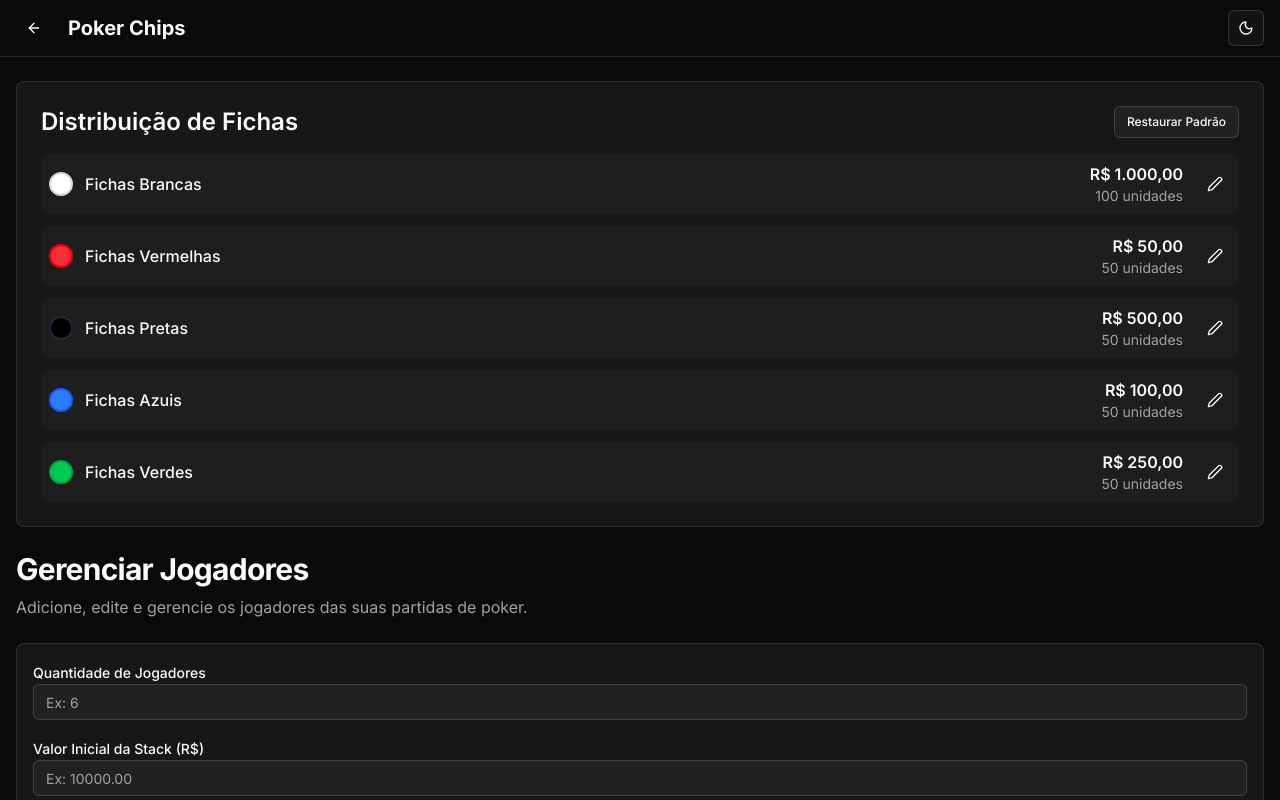
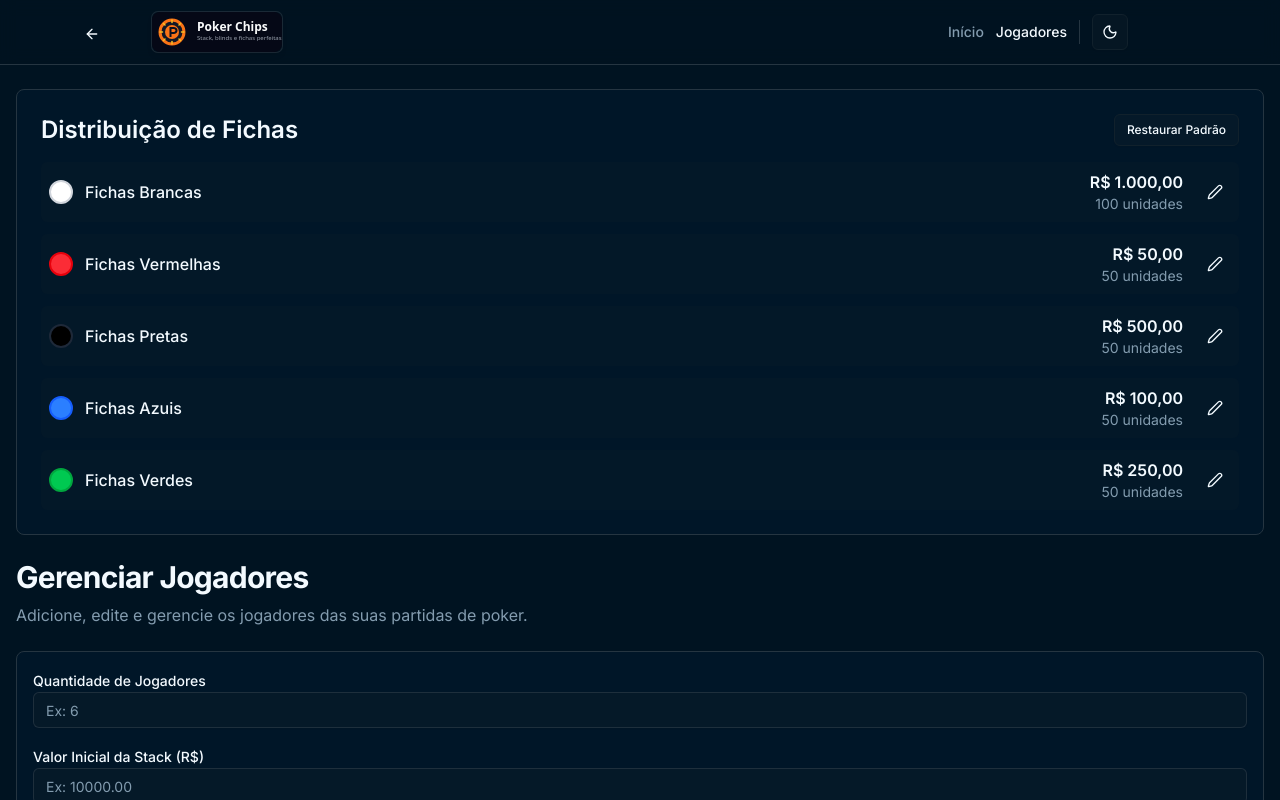
Before and after one commit to GlHenrique/poker-chips, a React (Vite) app: page /manage-players in a window 1280 px wide. Shown: the top 800 px of the page. Built offline with nearby package versions, Linux system fonts and the light colour scheme.

Commit message:
feat: improve theme

```diff
--- a/src/components/layout/Layout.tsx
+++ b/src/components/layout/Layout.tsx
@@ -1,29 +1,67 @@
-import { Outlet, useLocation, Link } from "react-router"
-import { ModeToggle } from "@/components/app"
-import { Button } from "@/components/ui/button"
-import { ArrowLeft } from "lucide-react"
+import { Outlet, useLocation, Link } from "react-router";
+import { ModeToggle, useTheme } from "@/components/app";
+import { Button } from "@/components/ui/button";
+import { ArrowLeft } from "lucide-react";
+import LogoDark from "@/assets/poker-chips-logo.svg";
+import LogoLight from "@/assets/poker-chips-logo-light.svg";
 
 export function Layout() {
-  const location = useLocation()
-  const isHome = location.pathname === "/"
+  const location = useLocation();
+  const isHome = location.pathname === "/";
+  const { theme } = useTheme();
+
+  const isDark =
+    theme === "dark" ||
+    (theme === "system" &&
+      typeof window !== "undefined" &&
+      window.matchMedia("(prefers-color-scheme: dark)").matches);
+
+  const logoSrc = isDark ? LogoDark : LogoLight;
 
   return (
     <div className="min-h-screen flex flex-col">
       {/* Header */}
       <header className="border-b bg-background/95 backdrop-blur supports-backdrop-filter:bg-background/60">
-        <div className="flex h-14 items-center justify-between px-4">
-          <div className="flex items-center gap-2">
+        <div className="mx-auto flex h-16 max-w-5xl items-center justify-between px-4 md:px-6 fade-in-up">
+          <div className="flex items-center gap-3">
             {!isHome && (
-              <Link to="/">
+              <Link to="/" className="fixed top-4 left-[-54px]">
                 <Button variant="ghost" size="icon" className="mr-2">
                   <ArrowLeft className="h-4 w-4" />
                   <span className="sr-only">Voltar</span>
                 </Button>
               </Link>
             )}
-            <h1 className="text-xl font-bold">Poker Chips</h1>
+            <Link to="/" className="flex items-center gap-3">
+              <img
+                src={logoSrc}
+                alt="Poker Chips"
+                className="h-10 w-auto rounded-md shadow-md ring-1 ring-white/10 transition-transform duration-200 hover:scale-105"
+              />
+            </Link>
           </div>
-          <nav className="flex items-center gap-4">
+          <nav className="flex items-center gap-3">
+            <Link
+              to="/"
+              className={`hidden text-sm font-medium transition-colors md:inline-flex ${
+                isHome
+                  ? "text-foreground"
+                  : "text-muted-foreground hover:text-foreground"
+              }`}
+            >
+              Início
+            </Link>
+            <Link
+              to="/manage-players"
+              className={`hidden text-sm font-medium transition-colors md:inline-flex ${
+                !isHome
+                  ? "text-foreground"
+                  : "text-muted-foreground hover:text-foreground"
+              }`}
+            >
+              Jogadores
+            </Link>
+            <div className="hidden h-6 w-px bg-border md:block" />
             <ModeToggle />
           </nav>
         </div>
@@ -38,10 +76,11 @@ export function Layout() {
       <footer className="border-t bg-background/95 backdrop-blur supports-backdrop-filter:bg-background/60">
         <div className="flex h-14 items-center justify-center px-4">
           <p className="text-sm text-muted-foreground">
-            © {new Date().getFullYear()} Poker Chips. Todos os direitos reservados.
+            © {new Date().getFullYear()} Poker Chips. Todos os direitos
+            reservados.
           </p>
         </div>
       </footer>
     </div>
-  )
+  );
 }
--- a/src/components/ui/input.tsx
+++ b/src/components/ui/input.tsx
@@ -9,7 +9,8 @@ function Input({ className, type, ...props }: React.ComponentProps<"input">) {
       data-slot="input"
       className={cn(
         "file:text-foreground placeholder:text-muted-foreground selection:bg-primary selection:text-primary-foreground dark:bg-input/30 border-input h-9 w-full min-w-0 rounded-md border bg-transparent px-3 py-1 text-base shadow-xs transition-[color,box-shadow] outline-none file:inline-flex file:h-7 file:border-0 file:bg-transparent file:text-sm file:font-medium disabled:pointer-events-none disabled:cursor-not-allowed disabled:opacity-50 md:text-sm",
-        "focus-visible:border-ring focus-visible:ring-ring/50 focus-visible:ring-[3px]",
+        "border-muted/60 dark:border-border/80",
+        "focus-visible:border-ring focus-visible:ring-ring/60 focus-visible:ring-[3px] focus-visible:shadow-[0_0_0_1px_theme(colors.ring)]",
         "aria-invalid:ring-destructive/20 dark:aria-invalid:ring-destructive/40 aria-invalid:border-destructive",
         className
       )}
--- a/src/index.css
+++ b/src/index.css
@@ -88,37 +88,37 @@ body {
 }
 
 .dark {
-  --background: oklch(0.145 0 0);
-  --foreground: oklch(0.985 0 0);
-  --card: oklch(0.205 0 0);
-  --card-foreground: oklch(0.985 0 0);
-  --popover: oklch(0.205 0 0);
-  --popover-foreground: oklch(0.985 0 0);
+  --background: oklch(0.18 0.04 240);
+  --foreground: oklch(0.98 0.01 240);
+  --card: oklch(0.19 0.05 240);
+  --card-foreground: oklch(0.98 0.01 240);
+  --popover: oklch(0.22 0.05 240);
+  --popover-foreground: oklch(0.98 0.01 240);
   --primary: oklch(0.7 0.15 250);
-  --primary-foreground: oklch(0.145 0 0);
-  --secondary: oklch(0.269 0 0);
-  --secondary-foreground: oklch(0.985 0 0);
-  --muted: oklch(0.269 0 0);
-  --muted-foreground: oklch(0.708 0 0);
-  --accent: oklch(0.269 0 0);
-  --accent-foreground: oklch(0.985 0 0);
-  --destructive: oklch(0.704 0.191 22.216);
-  --border: oklch(1 0 0 / 10%);
-  --input: oklch(1 0 0 / 15%);
+  --primary-foreground: oklch(0.14 0.02 240);
+  --secondary: oklch(0.24 0.03 240);
+  --secondary-foreground: oklch(0.96 0.01 240);
+  --muted: oklch(0.24 0.03 240);
+  --muted-foreground: oklch(0.68 0.04 240);
+  --accent: oklch(0.28 0.04 245);
+  --accent-foreground: oklch(0.97 0.01 240);
+  --destructive: oklch(0.65 0.19 22.216);
+  --border: oklch(0.32 0.03 240);
+  --input: oklch(0.24 0.03 240);
   --ring: oklch(0.7 0.15 250);
-  --chart-1: oklch(0.488 0.243 264.376);
-  --chart-2: oklch(0.696 0.17 162.48);
-  --chart-3: oklch(0.769 0.188 70.08);
-  --chart-4: oklch(0.627 0.265 303.9);
-  --chart-5: oklch(0.645 0.246 16.439);
-  --sidebar: oklch(0.205 0 0);
-  --sidebar-foreground: oklch(0.985 0 0);
+  --chart-1: oklch(0.56 0.19 250);
+  --chart-2: oklch(0.64 0.16 235);
+  --chart-3: oklch(0.5 0.12 220);
+  --chart-4: oklch(0.7 0.16 200);
+  --chart-5: oklch(0.62 0.18 260);
+  --sidebar: oklch(0.2 0.04 240);
+  --sidebar-foreground: oklch(0.98 0.01 240);
   --sidebar-primary: oklch(0.7 0.15 250);
-  --sidebar-primary-foreground: oklch(0.985 0 0);
-  --sidebar-accent: oklch(0.269 0 0);
-  --sidebar-accent-foreground: oklch(0.985 0 0);
-  --sidebar-border: oklch(1 0 0 / 10%);
-  --sidebar-ring: oklch(0.556 0 0);
+  --sidebar-primary-foreground: oklch(0.14 0.02 240);
+  --sidebar-accent: oklch(0.24 0.03 240);
+  --sidebar-accent-foreground: oklch(0.96 0.01 240);
+  --sidebar-border: oklch(0.32 0.03 240);
+  --sidebar-ring: oklch(0.56 0.04 240);
 }
 
 @layer base {
@@ -129,3 +129,33 @@ body {
     @apply bg-background text-foreground;
   }
 }
+
+@keyframes fade-in-up {
+  from {
+    opacity: 0;
+    transform: translateY(6px);
+  }
+  to {
+    opacity: 1;
+    transform: translateY(0);
+  }
+}
+
+.fade-in-up {
+  animation: fade-in-up 0.35s ease-out both;
+}
+
+@keyframes fade-out-down {
+  from {
+    opacity: 1;
+    transform: translateY(0);
+  }
+  to {
+    opacity: 0;
+    transform: translateY(6px);
+  }
+}
+
+.fade-out {
+  animation: fade-out-down 0.25s ease-in forwards;
+}
--- a/src/pages/Home.tsx
+++ b/src/pages/Home.tsx
@@ -2,7 +2,7 @@ import { Link } from "react-router";
 
 export function Home() {
   return (
-    <div className="space-y-6">
+    <div className="space-y-6 fade-in-up">
       <div className="space-y-2">
         <h1 className="text-4xl font-bold tracking-tight">
           Bem-vindo ao Poker Chips
--- a/src/pages/ManagePlayers.tsx
+++ b/src/pages/ManagePlayers.tsx
@@ -80,13 +80,24 @@ export function ManagePlayers() {
     quantity: "",
   });
   const [distribution, setDistribution] = useState<PlayerDistribution[] | null>(
-    null
+    null,
   );
+  const [isHidingDistribution, setIsHidingDistribution] = useState(false);
 
-  const resetDistribution = () => {
-    if (distribution !== null) {
-      setDistribution(null);
+  const resetDistribution = (withAnimation = false) => {
+    if (distribution === null) return;
+
+    if (withAnimation) {
+      setIsHidingDistribution(true);
+      setTimeout(() => {
+        setDistribution(null);
+        setIsHidingDistribution(false);
+      }, 250);
+      return;
     }
+
+    setDistribution(null);
+    setIsHidingDistribution(false);
   };
 
   const handleSubmit = (e: FormEvent<HTMLFormElement>) => {
@@ -104,7 +115,7 @@ export function ManagePlayers() {
 
     const totalAvailableCents = chips.reduce(
       (sum, chip) => sum + Math.round(chip.value * 100) * chip.quantity,
-      0
+      0,
     );
 
     const totalRequiredCents = players * stackCents;
@@ -118,27 +129,27 @@ export function ManagePlayers() {
     // Ordena as fichas por valor crescente para priorizar fichas menores (50, 100, etc.)
     const sortedChips = [...chips].sort((a, b) => a.value - b.value);
     const chipValuesCents = sortedChips.map((chip) =>
-      Math.round(chip.value * 100)
+      Math.round(chip.value * 100),
     );
 
     // Tentativas de reserva de fichas no "banco"
     const reservePercents = [0.25, 0.2, 0.15, 0]; // 25%, 20%, 15% ou usar o máximo
 
     const tryWithReserve = (
-      reservePercent: number
+      reservePercent: number,
     ): PlayerDistribution[] | null => {
       const usageFactor = 1 - reservePercent;
 
       // Máximo de cada ficha que cada jogador pode receber, respeitando a reserva
       const maxPerPlayer = sortedChips.map((chip) =>
-        Math.floor((chip.quantity * usageFactor) / players)
+        Math.floor((chip.quantity * usageFactor) / players),
       );
 
       // Valor máximo possível para todos os jogadores com essa reserva
       const maxTotalValueForAllPlayers = sortedChips.reduce(
         (sum, _, idx) =>
           sum + chipValuesCents[idx] * maxPerPlayer[idx] * players,
-        0
+        0,
       );
 
       if (maxTotalValueForAllPlayers < totalRequiredCents) {
@@ -150,10 +161,7 @@ export function ManagePlayers() {
       // Backtracking para encontrar uma combinação onde:
       // soma(quantidadePorFicha[i] * valorFicha[i]) = stackCents
       // e quantidadePorFicha[i] <= maxPerPlayer[i]
-      const searchCombination = (
-        index: number,
-        remaining: number
-      ): boolean => {
+      const searchCombination = (index: number, remaining: number): boolean => {
         if (index === sortedChips.length) {
           return remaining === 0;
         }
@@ -161,7 +169,7 @@ export function ManagePlayers() {
         const valueCents = chipValuesCents[index];
         const maxByValue = Math.min(
           maxPerPlayer[index],
-          Math.floor(remaining / valueCents)
+          Math.floor(remaining / valueCents),
         );
 
         // Começa do máximo para esse tipo de ficha, para tentar usar mais fichas menores
@@ -208,7 +216,7 @@ export function ManagePlayers() {
           playerNumber: idx + 1,
           totalValue: stackCents / 100,
           chips: playerChipsTemplate.map((chip) => ({ ...chip })),
-        })
+        }),
       );
 
       return playersDistribution;
@@ -225,9 +233,6 @@ export function ManagePlayers() {
     // Se nenhuma combinação respeitando as reservas foi encontrada
     setDistribution([]);
   };
-
-
-
 
   const handleEdit = (chip: Chip) => {
     setEditingChip(chip.name);
@@ -247,8 +252,8 @@ export function ManagePlayers() {
               value: parseFloat(editValues.value) || chip.value,
               quantity: parseInt(editValues.quantity) || chip.quantity,
             }
-          : chip
-      )
+          : chip,
+      ),
     );
     setEditingChip(null);
     setEditValues({ value: "", quantity: "" });
@@ -264,8 +269,16 @@ export function ManagePlayers() {
     setChips(initialChips);
   };
 
+  const handleClearForm = () => {
+    resetDistribution(true);
+    setNumberOfPlayers("");
+    setInitialStack("");
+    setSmallBlind("50");
+    setBigBlind("100");
+  };
+
   return (
-    <div className="space-y-6">
+    <div className="space-y-6 fade-in-up">
       <div className="rounded-lg border bg-card p-6">
         <div className="flex items-center justify-between mb-4">
           <h2 className="text-2xl font-semibold">Distribuição de Fichas</h2>
@@ -282,7 +295,7 @@ export function ManagePlayers() {
           {chips.map((chip) => (
             <div
               key={chip.name}
-              className="flex items-center justify-between p-2 rounded-md bg-muted/50"
+              className="flex items-center justify-between p-2 rounded-md bg-muted/20"
             >
               <div className="flex items-center gap-3">
                 <div
@@ -417,7 +430,10 @@ export function ManagePlayers() {
           />
           <p className="text-xs text-muted-foreground">
             {bigBlind && !isNaN(parseFloat(bigBlind)) && (
-              <>Recomendado: mínimo 100 big blinds ({formatCurrency(parseFloat(bigBlind) * 100)})</>
+              <>
+                Recomendado: mínimo 100 big blinds (
+                {formatCurrency(parseFloat(bigBlind) * 100)})
+              </>
             )}
           </p>
         </div>
@@ -458,7 +474,15 @@ export function ManagePlayers() {
           </div>
         </div>
 
-        <div className="flex justify-end">
+        <div className="flex justify-end gap-3">
+          <Button
+            type="button"
+            variant="outline"
+            className="border-accent text-accent-foreground hover:bg-accent/10"
+            onClick={handleClearForm}
+          >
+            Limpar
+          </Button>
           <Button
             type="submit"
             disabled={
@@ -475,27 +499,47 @@ export function ManagePlayers() {
       </form>
 
       {distribution && distribution.length > 0 && (
-        <div className="rounded-lg border bg-card p-6">
+        <div
+          className={`rounded-lg border bg-card p-6 ${
+            isHidingDistribution ? "fade-out" : "fade-in-up"
+          }`}
+        >
           <div className="mb-4">
             <h2 className="text-2xl font-semibold mb-2">
               Distribuição por Jogador
             </h2>
             <div className="flex gap-4 text-sm text-muted-foreground">
               <span>
-                <strong className="text-foreground">Blinds:</strong> {formatCurrency(parseFloat(smallBlind))} / {formatCurrency(parseFloat(bigBlind))}
+                <strong className="text-foreground">Blinds:</strong>{" "}
+                {formatCurrency(parseFloat(smallBlind))} /{" "}
+                {formatCurrency(parseFloat(bigBlind))}
               </span>
-              {bigBlind && !isNaN(parseFloat(bigBlind)) && parseFloat(bigBlind) > 0 && (
-                <span>
-                  <strong className="text-foreground">Stack:</strong> {formatCurrency(parseFloat(initialStack))} ({Math.round(parseFloat(initialStack) / parseFloat(bigBlind))} BB)
-                </span>
-              )}
+              {bigBlind &&
+                !isNaN(parseFloat(bigBlind)) &&
+                parseFloat(bigBlind) > 0 && (
+                  <span>
+                    <strong className="text-foreground">Stack:</strong>{" "}
+                    {formatCurrency(parseFloat(initialStack))} (
+                    {Math.round(
+                      parseFloat(initialStack) / parseFloat(bigBlind),
+                    )}{" "}
+                    BB)
+                  </span>
+                )}
             </div>
           </div>
           <div className="space-y-4">
-            {distribution.map((player) => (
+            {distribution.map((player, idx) => (
               <div
                 key={player.playerNumber}
-                className="rounded-md border bg-muted/30 p-4"
+                className={`rounded-md border bg-muted/30 p-4 ${
+                  isHidingDistribution ? "fade-out" : "fade-in-up"
+                }`}
+                style={
+                  !isHidingDistribution
+                    ? { animationDelay: `${idx * 70}ms` }
+                    : undefined
+                }
               >
                 <div className="flex items-center justify-between mb-3">
                   <h3 className="text-lg font-semibold">
@@ -530,13 +574,19 @@ export function ManagePlayers() {
       )}
 
       {distribution && distribution.length === 0 && (
-        <div className="rounded-lg border bg-card p-6">
+        <div
+          className={`rounded-lg border bg-card p-6 ${
+            isHidingDistribution ? "fade-out" : "fade-in-up"
+          }`}
+        >
           <p className="text-muted-foreground text-center">
             Não foi possível calcular a distribuição. Verifique:
           </p>
           <ul className="list-disc list-inside mt-2 text-sm text-muted-foreground space-y-1">
             <li>Se há fichas suficientes para o valor solicitado</li>
-            <li>Se a stack inicial é pelo menos 100 big blinds (recomendado)</li>
+            <li>
+              Se a stack inicial é pelo menos 100 big blinds (recomendado)
+            </li>
             <li>Se há fichas pequenas o suficiente para o small blind</li>
             <li>Se o big blind é maior ou igual ao small blind</li>
           </ul>
```
Also changed, not shown: src/assets/poker-chips-logo-light.svg (added), src/assets/poker-chips-logo.svg (added).
